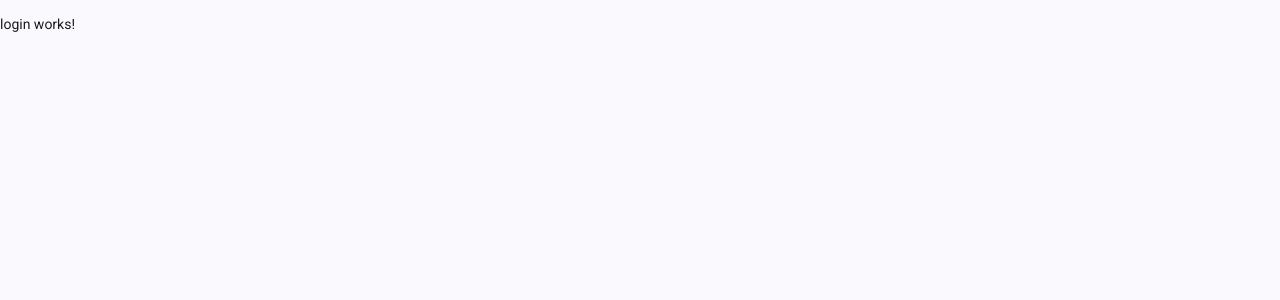
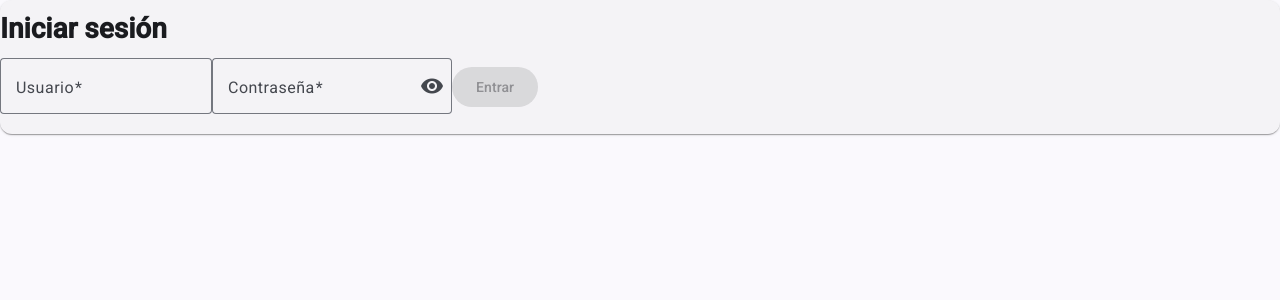
Before and after one commit to CarlosOrozco-1/AsistenciaURSR, an Angular app in the folder frontend/asistencia-ui/: page /login in a window 1280 px wide. Shown: the top 300 px of the page. Built offline with nearby package versions, Linux system fonts and the light colour scheme.

Commit message:
Login-imcompleto-no-valida

```diff
--- a/frontend/asistencia-ui/src/app/app.routes.ts
+++ b/frontend/asistencia-ui/src/app/app.routes.ts
@@ -36,8 +36,11 @@ export const routes: Routes = [
 
   // Rutas públicas y de error (las activaremos cuando existan los componentes)
 
-  { path: 'login', loadComponent: () => import('./features/auth/login/login').then(m => m.Login) }, // Página de login
+  { path: 'login', loadComponent: () => import('./features/auth/login/login').then(m => m.LoginComponent) }, // Página de login
+
   { path: 'forbidden', loadComponent: () => import('./layout/pages/forbidden/forbidden').then(m => m.Forbidden) }, // Página 403: acceso denegado (la usaremos más adelante con RoleGuard)
+
   { path: 'not-found', loadComponent: () => import('./layout/pages/not-found/not-found').then(m => m.NotFound) },
+
   { path: '**', loadComponent: () => import('./layout/pages/not-found/not-found').then(m => m.NotFound) }, // Catch-all 404: cualquier ruta no definida cae aquí
 ];
--- a/frontend/asistencia-ui/src/app/core/auth/auth-storage.ts
+++ b/frontend/asistencia-ui/src/app/core/auth/auth-storage.ts
@@ -1,8 +1,11 @@
 import { Injectable } from '@angular/core';
 
-@Injectable({
-  providedIn: 'root'
-})
+const TOKEN_KEY = 'auth_token'; // cambia el nombre si usas otro
+
+@Injectable({ providedIn: 'root' })
 export class AuthStorage {
-
+  getToken(): string | null { return localStorage.getItem(TOKEN_KEY); }
+  setToken(token: string): void { localStorage.setItem(TOKEN_KEY, token); }
+  clear(): void { localStorage.removeItem(TOKEN_KEY); }
+  isAuthenticated(): boolean { return !!this.getToken(); }
 }
--- /dev/null
+++ b/frontend/asistencia-ui/src/app/core/auth/auth.service.ts
@@ -0,0 +1,36 @@
+// src/app/core/auth/auth.service.ts
+import { inject, Injectable } from '@angular/core';
+import { HttpClient } from '@angular/common/http';
+import { API_BASE_URL } from '../config/api-base-url.token';
+import { AuthStorage } from './auth-storage';
+
+export interface LoginDto {
+  usuario: string;
+  password: string;
+}
+
+export interface LoginResponse {
+  token: string;
+  // agrega aquí otros campos si tu API los retorna (nombre, rol, etc.)
+}
+
+@Injectable({ providedIn: 'root' })
+export class AuthService {
+  private http = inject(HttpClient);
+  private baseUrl = inject(API_BASE_URL);
+  private storage = inject(AuthStorage);
+
+  // 🔧 AJUSTA esta ruta al endpoint real de tu backend
+  private readonly LOGIN_PATH = '/auth/login';
+
+  /** POST login → devuelve token (y lo manejarás en el componente) */
+  login(dto: LoginDto) {
+    return this.http.post<LoginResponse>(`${this.baseUrl}${this.LOGIN_PATH}`, dto);
+  }
+
+  /** Helpers para manejar el token centralizadamente */
+  saveToken(token: string) { this.storage.setToken(token); }
+  logout() { this.storage.clear(); }
+  isAuthenticated() { return this.storage.isAuthenticated(); }
+  getToken() { return this.storage.getToken(); }
+}
--- a/frontend/asistencia-ui/src/app/core/interceptors/token-interceptor.ts
+++ b/frontend/asistencia-ui/src/app/core/interceptors/token-interceptor.ts
@@ -1,5 +1,23 @@
 import { HttpInterceptorFn } from '@angular/common/http';
+import { inject } from '@angular/core';
+import { AuthStorage } from '../auth/auth-storage';
+
+const AUTH_EXCLUDE = ['/auth/login']; // rutas a omitir (ajusta si tu login es distinto)
 
 export const tokenInterceptor: HttpInterceptorFn = (req, next) => {
-  return next(req);
+  const storage = inject(AuthStorage);
+
+  // No adjuntar token a endpoints excluidos
+  if (AUTH_EXCLUDE.some(path => req.url.includes(path))) {
+    return next(req);
+  }
+
+  const token = storage.getToken();
+  if (!token) return next(req);
+
+  const authReq = req.clone({
+    setHeaders: { Authorization: `Bearer ${token}` }
+  });
+
+  return next(authReq);
 };
--- a/frontend/asistencia-ui/src/app/features/auth/login/login.html
+++ b/frontend/asistencia-ui/src/app/features/auth/login/login.html
@@ -1 +1,24 @@
-<p>login works!</p>
+<div class="login-wrap">
+  <mat-card class="login-card">
+    <h1 class="title">Iniciar sesión</h1>
+
+    <form [formGroup]="form" (ngSubmit)="submit()">
+      <mat-form-field appearance="outline" class="full">
+        <mat-label>Usuario</mat-label>
+        <input matInput formControlName="usuario" autocomplete="username" />
+      </mat-form-field>
+
+      <mat-form-field appearance="outline" class="full">
+        <mat-label>Contraseña</mat-label>
+        <input matInput [type]="hide ? 'password' : 'text'" formControlName="password" autocomplete="current-password" />
+        <button mat-icon-button matSuffix type="button" (click)="hide = !hide" [attr.aria-label]="'Toggle password visibility'">
+          <mat-icon>{{ hide ? 'visibility' : 'visibility_off' }}</mat-icon>
+        </button>
+      </mat-form-field>
+
+      <button mat-raised-button color="primary" class="full" [disabled]="loading || form.invalid">
+        {{ loading ? 'Entrando…' : 'Entrar' }}
+      </button>
+    </form>
+  </mat-card>
+</div>
--- a/frontend/asistencia-ui/src/app/features/auth/login/login.ts
+++ b/frontend/asistencia-ui/src/app/features/auth/login/login.ts
@@ -1,11 +1,58 @@
-import { Component } from '@angular/core';
+// src/app/features/auth/login/login.ts
+import { Component, inject } from '@angular/core';
+import { Router, ActivatedRoute } from '@angular/router';
+import { ReactiveFormsModule, FormBuilder, Validators } from '@angular/forms';
+
+import { MatCardModule }       from '@angular/material/card';
+import { MatFormFieldModule }  from '@angular/material/form-field';
+import { MatInputModule }      from '@angular/material/input';
+import { MatButtonModule }     from '@angular/material/button';
+import { MatIconModule }       from '@angular/material/icon';
+
+import { AuthService } from '../../../core/auth/auth.service';
 
 @Component({
   selector: 'app-login',
-  imports: [],
+  standalone: true,
+  imports: [
+    ReactiveFormsModule,
+    MatCardModule, MatFormFieldModule, MatInputModule, MatButtonModule, MatIconModule
+  ],
   templateUrl: './login.html',
-  styleUrl: './login.css'
+  styleUrls: ['./login.css']
 })
-export class Login {
+export class LoginComponent {
+  // ✅ Inyectamos dependencias con inject() (disponibles para inicializar campos)
+  private fb     = inject(FormBuilder);
+  private auth   = inject(AuthService);
+  private router = inject(Router);
+  private route  = inject(ActivatedRoute);
 
+  loading = false;
+  hide = true;
+
+  // ✅ Ya podemos usar this.fb aquí sin error
+  form = this.fb.group({
+    usuario: ['', [Validators.required]],
+    password: ['', [Validators.required, Validators.minLength(4)]],
+  });
+
+  submit() {
+    if (this.form.invalid) return;
+    this.loading = true;
+
+    const dto = this.form.getRawValue() as { usuario: string; password: string };
+
+    this.auth.login(dto).subscribe({
+      next: (resp) => {
+        this.auth.saveToken(resp.token);
+        const returnUrl = this.route.snapshot.queryParamMap.get('returnUrl') || '/dashboard';
+        this.router.navigateByUrl(returnUrl);
+      },
+      error: (err) => {
+        this.loading = false;
+        alert(err?.error?.message || 'Credenciales inválidas');
+      }
+    });
+  }
 }
```
Also changed, not shown: frontend/asistencia-ui/src/app/core/guards/auth-guard.ts (+12 -3 lines).
